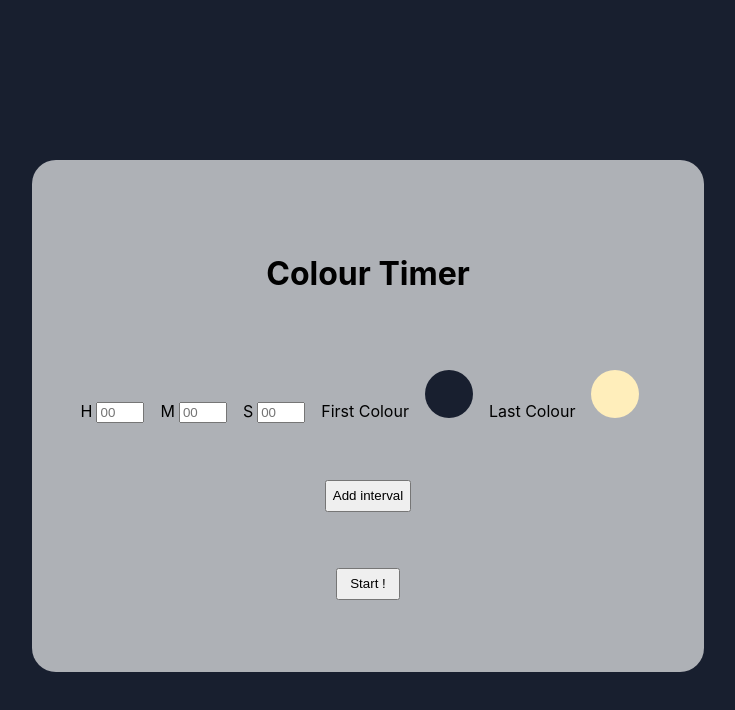
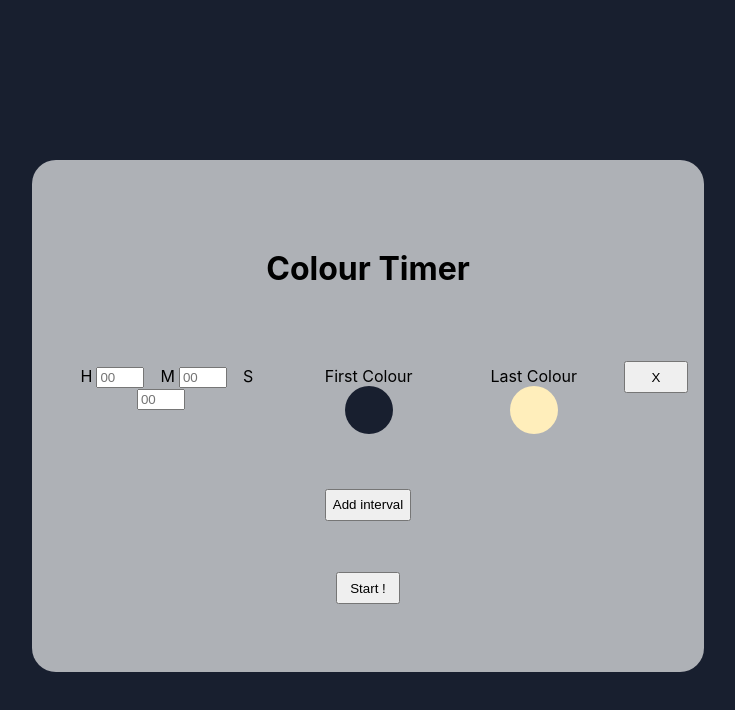
Before and after one commit to aneno-m-e/color-timer, a React (Create React App) app: page / in a window 1280 px wide. Shown: the top 710 px of the page, without its empty margins (368-1103 px from the left). Built offline with nearby package versions, Linux system fonts and the light colour scheme.

Commit message:
Prevent number inputs to allow negative values

```diff
--- a/src/Interval/Interval.tsx
+++ b/src/Interval/Interval.tsx
@@ -45,6 +45,7 @@ const Interval = ({
           id="hours"
           type="number"
           placeholder="00"
+          min="0"
           ref={hoursInput}
           onChange={handleDurationChange}
         />
@@ -54,6 +55,7 @@ const Interval = ({
           id="minutes"
           type="number"
           placeholder="00"
+          min="0"
           ref={minutesInput}
           onChange={handleDurationChange}
         />
@@ -63,6 +65,7 @@ const Interval = ({
           id="seconds"
           type="number"
           placeholder="00"
+          min="0"
           ref={secondsInput}
           onChange={handleDurationChange}
         />
@@ -81,7 +84,6 @@ const Interval = ({
         colour={lastColour}
         onColourChange={onColourChange}
       />
-      {index > 0 && (
       <button
         type="button"
         className="delete-button"
@@ -89,7 +91,6 @@ const Interval = ({
       >
         X
       </button>
-      )}
     </div>
   );
 };
```
Lines whose indentation alone changed are shown as unchanged.
